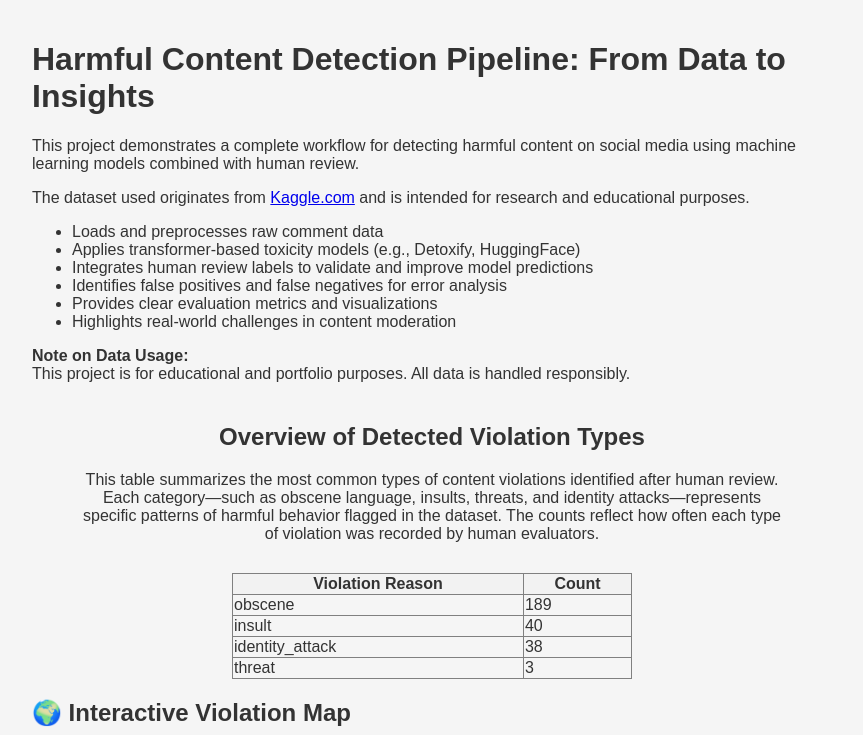
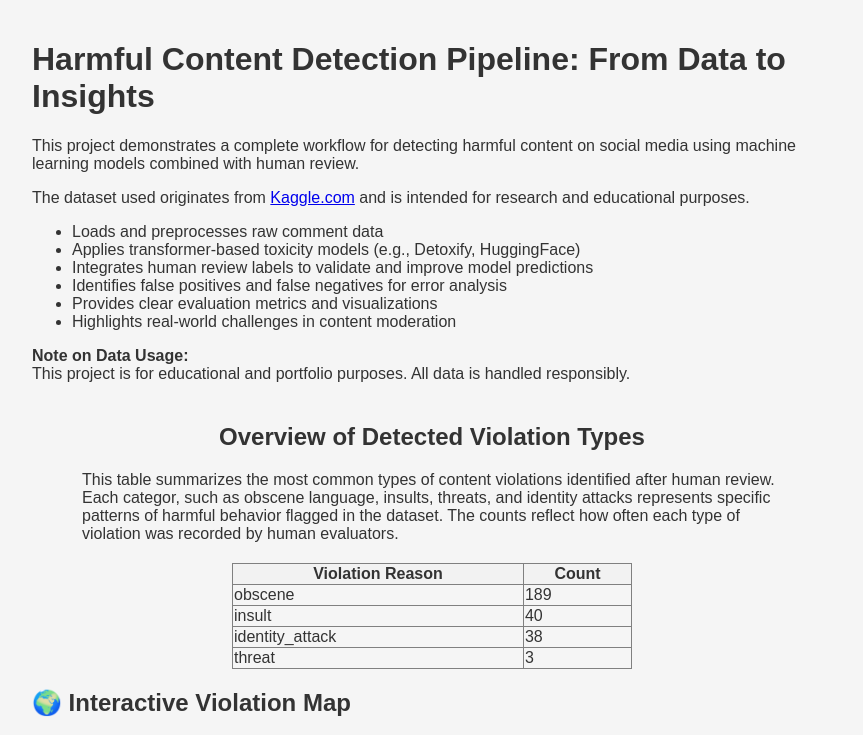
Before and after one commit to ghofary-ie/Harmful-Detection-Report, a plain HTML site: page index.html in a window 1280 px wide. Shown: the top 735 px of the page, without its empty margins (208-1071 px from the left). Drawn offline with Linux system fonts and the light colour scheme.

Commit message:
index.html

```diff
--- a/index.html
+++ b/index.html
@@ -44,8 +44,8 @@ iframe {
 
 
 <h2 style="text-align:center; margin-top: 40px;">Overview of Detected Violation Types</h2>
-<p style="text-align: center; max-width: 700px; margin: 0 auto 30px;">
-This table summarizes the most common types of content violations identified after human review. Each category—such as obscene language, insults, threats, and identity attacks—represents specific patterns of harmful behavior flagged in the dataset. The counts reflect how often each type of violation was recorded by human evaluators.
+<p style="max-width: 700px; margin: 0 auto 20px;">
+This table summarizes the most common types of content violations identified after human review. Each categor, such as obscene language, insults, threats, and identity attacks represents specific patterns of harmful behavior flagged in the dataset. The counts reflect how often each type of violation was recorded by human evaluators.
 </p>
 
   <table border="1" style="border-collapse: collapse; width: 50%; margin: 20px auto;">
```
